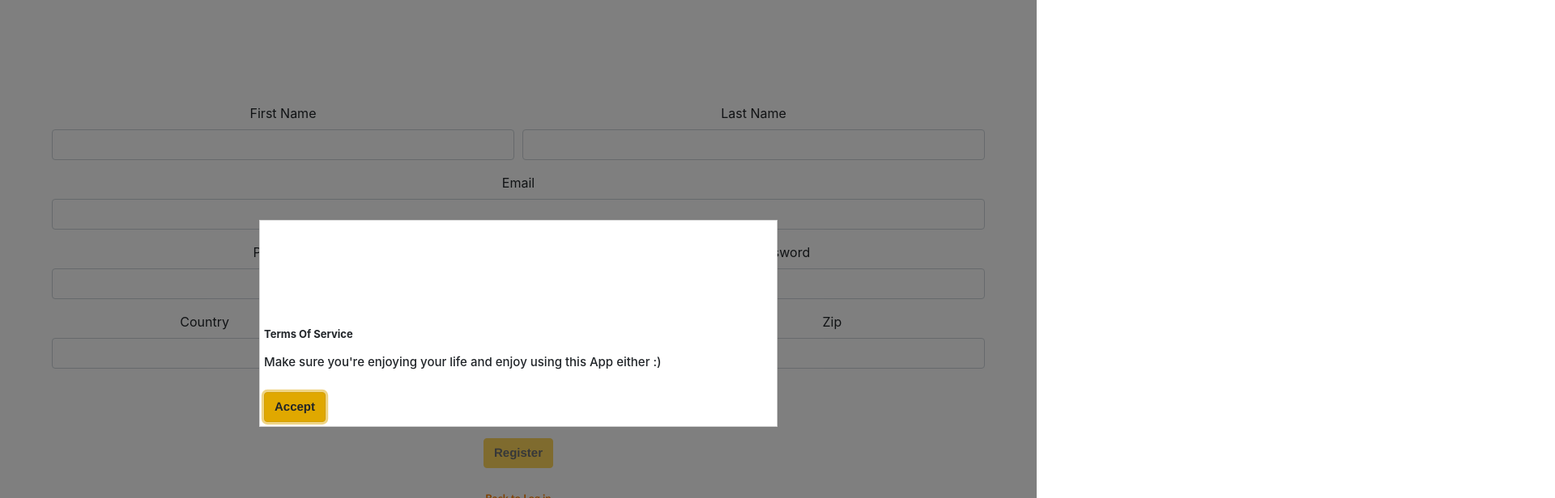
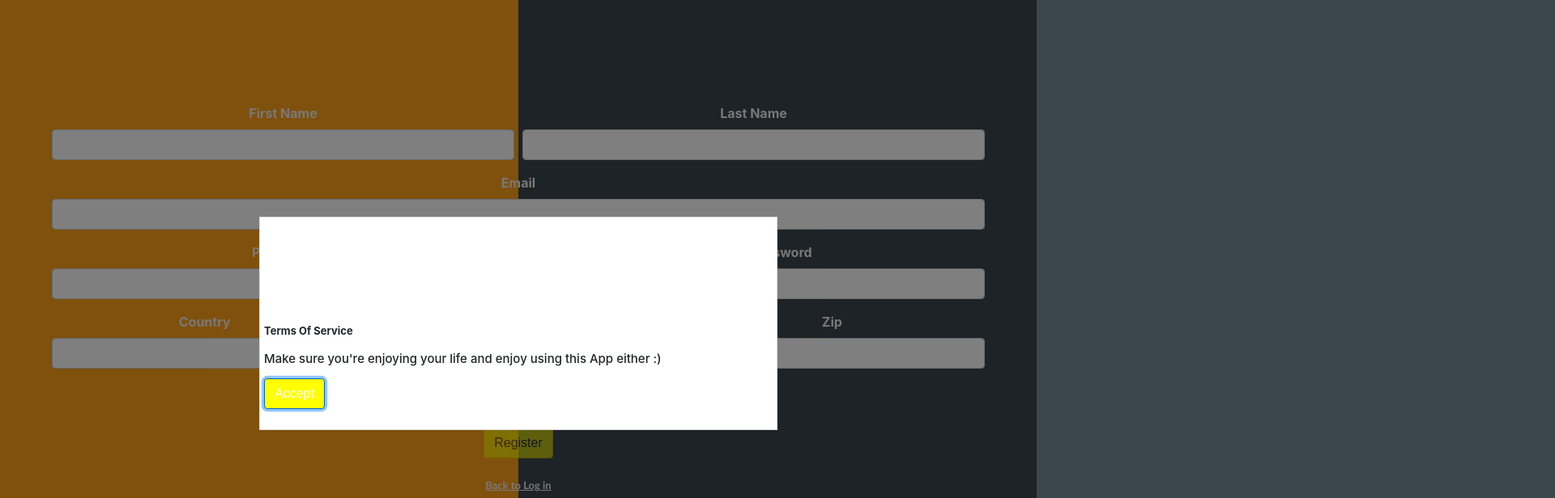
Before and after one commit to MarwanEsm/Currency-Rate-Exchange, a React (Create React App) app: page /RegistrationScreen in a window 1280 px wide. Both pictures are taken after a click on the element "Agree to terms and conditions". Shown: the top 616 px of the page at 81% size, 1920 px wide, since content can reach past the window. Built offline with nearby package versions, Linux system fonts and the light colour scheme; no server answers; the database is empty.

Commit message:
Registration screen styling

```diff
--- a/src/Firstscreen/DateAndTime.js
+++ b/src/Firstscreen/DateAndTime.js
@@ -75,12 +75,12 @@ const h2Style = {
   fontFamily: "FreeMono, monospace ",
   fontSize: 18,
   fontWeight: "bold",
-  color: "white",
+  color: "#f2f2f2",
 };
 
 const currentDate = {
   marginBottom: "10%",
-  color: "white",
+  color: "#f2f2f2",
 };
 
 export default DateAndTime;
--- a/src/Firstscreen/LandingScreen.js
+++ b/src/Firstscreen/LandingScreen.js
@@ -9,7 +9,7 @@ function LandingScreen() {
   return (
     <div>
       <div>
-        <LandingScreenStyle style={style}></LandingScreenStyle>
+        <LandingScreenStyle></LandingScreenStyle>
       </div>
       <div style={divStyle}>
         <DateAndTime />
@@ -21,10 +21,6 @@ function LandingScreen() {
   );
 }
 
-const style = {
-  overflow: "hidden",
-};
-
 const divStyle = {
   position: "relative",
 };
--- a/src/Firstscreen/LoginButton.js
+++ b/src/Firstscreen/LoginButton.js
@@ -24,7 +24,7 @@ const buttonStyle = {
   marginTop: 60,
   marginBottom: 35,
   fontFamily: "Fantasy ",
-
   backgroundColor: "yellow",
 };
+
 export default LoginButton;
--- a/src/RegistrationScreen/RegistrationScreen.js
+++ b/src/RegistrationScreen/RegistrationScreen.js
@@ -7,6 +7,7 @@ import "reactjs-popup/dist/index.css";
 import "bootstrap/dist/css/bootstrap.min.css";
 import { AuthContext } from "../Firebase/FireBaseAuth";
 import { Link } from "react-router-dom";
+import LandingScreenStyle from "../Style/LandingScreenStyle";
 
 function RegistrationScreen() {
   const [open, setOpen] = useState(false);
@@ -66,11 +67,12 @@ function RegistrationScreen() {
 
   return (
     <div>
+      <LandingScreenStyle></LandingScreenStyle>
       <div style={divStyle}>
         <Form>
           <Form.Row>
             <Form.Group as={Col} controlId="formGridfName">
-              <Form.Label>First Name</Form.Label>
+              <Form.Label style={textStyle}>First Name</Form.Label>
               <Form.Control
                 type="text"
                 name="firstName"
@@ -80,7 +82,7 @@ function RegistrationScreen() {
             </Form.Group>
 
             <Form.Group as={Col} controlId="formGridlName">
-              <Form.Label>Last Name</Form.Label>
+              <Form.Label style={textStyle}>Last Name</Form.Label>
               <Form.Control
                 type="text"
                 name="lastName"
@@ -91,7 +93,7 @@ function RegistrationScreen() {
           </Form.Row>
           <Form.Row>
             <Form.Group as={Col} controlId="formGridEmail">
-              <Form.Label>Email</Form.Label>
+              <Form.Label style={textStyle}>Email</Form.Label>
               <Form.Control
                 type="email"
                 name="email"
@@ -102,7 +104,7 @@ function RegistrationScreen() {
           </Form.Row>
           <Form.Row>
             <Form.Group as={Col} controlId="formGridPassword">
-              <Form.Label>Password</Form.Label>
+              <Form.Label style={textStyle}>Password</Form.Label>
               <Form.Control
                 type="password"
                 name="password"
@@ -112,7 +114,7 @@ function RegistrationScreen() {
             </Form.Group>
 
             <Form.Group as={Col} controlId="formGridConfirmPassword">
-              <Form.Label>Confirm Password</Form.Label>
+              <Form.Label style={textStyle}>Confirm Password</Form.Label>
               <Form.Control
                 type="password"
                 name="passwordConfirmation"
@@ -124,7 +126,7 @@ function RegistrationScreen() {
 
           <Form.Row>
             <Form.Group as={Col} controlId="formGridCity">
-              <Form.Label>Country</Form.Label>
+              <Form.Label style={textStyle}>Country</Form.Label>
               <Form.Control
                 type="text"
                 name="country"
@@ -134,7 +136,7 @@ function RegistrationScreen() {
             </Form.Group>
 
             <Form.Group as={Col} controlId="formGridState">
-              <Form.Label>City</Form.Label>
+              <Form.Label style={textStyle}>City</Form.Label>
               <Form.Control
                 type="text"
                 name="city"
@@ -144,7 +146,7 @@ function RegistrationScreen() {
             </Form.Group>
 
             <Form.Group as={Col} controlId="formGridZip">
-              <Form.Label>Zip</Form.Label>
+              <Form.Label style={textStyle}>Zip</Form.Label>
               <Form.Control
                 type="number"
                 name="zip"
@@ -164,7 +166,7 @@ function RegistrationScreen() {
               <p style={a1Style} onClick={openPopup}>
                 Agree to terms and conditions
               </p>
-              <Popup open={open} onClose={closePopup} position="center-top">
+              <Popup open={open} onClose={closePopup} position="center">
                 <Terms closePopup={closePopup} />
               </Popup>
             </Form.Group>
@@ -180,7 +182,6 @@ function RegistrationScreen() {
             Register
           </Button>
         </Form>
-        <br />
 
         <Link to="/LogInScreen" style={aStyle}>
           Back to Log in
@@ -197,12 +198,7 @@ function Terms({ closePopup }) {
       <h3 style={h3Style}>
         Make sure you're enjoying your life and enjoy using this App either :)
       </h3>
-      <Button
-        variant="warning"
-        type="submit"
-        style={buttonStyle}
-        onClick={closePopup}
-      >
+      <Button type="submit" style={buttonStyle} onClick={closePopup}>
         Accept
       </Button>
     </div>
@@ -220,6 +216,7 @@ const divStyle = {
   marginRight: "5%",
   marginTop: "10%",
   marginBottom: "15%",
+  position: "relative",
 };
 
 const aStyle = {
@@ -227,15 +224,16 @@ const aStyle = {
   fontSize: 13,
   fontWeight: "bold",
   textDecoration: "underline",
-  paddingTop: 10,
-  paddingBottom: 20,
-  color: "#ff8000",
+  marginTop: 10,
+  marginBottom: 20,
+  color: "#f2f2f2",
 };
+
 const buttonStyle = {
-  marginTop: 20,
-  fontFamily: "Helvetica",
-  fontWeight: "bold",
-  fontSize: 15,
+  marginTop: 7,
+  marginBottom: 20,
+  fontFamily: "Fantasy ",
+  backgroundColor: "yellow",
 };
 
 const groupStyle = {
@@ -256,4 +254,9 @@ const h3Style = {
   fontSize: 15,
 };
 
+const textStyle = {
+  color: "#f2f2f2",
+  fontWeight: "bold",
+};
+
 export default RegistrationScreen;
--- a/src/Style/LandingScreenStyle.js
+++ b/src/Style/LandingScreenStyle.js
@@ -12,7 +12,7 @@ function LandingScreenStyle() {
 const div1Style = {
   width: "50%",
   marginRight: "50%",
-  height: "100vh",
+  height: "100%",
   backgroundColor: "#ffa31a",
   position: "absolute",
 };
@@ -20,7 +20,7 @@ const div1Style = {
 const div2Style = {
   width: "100%",
   marginLeft: "100%",
-  height: "100vh",
+  height: "100%",
   backgroundColor: "#3B474D",
   position: "absolute",
 };
@@ -29,6 +29,7 @@ const divStyle = {
   display: "flex",
   justifyContent: "space-around",
   width: "100%",
+  height: "auto",
 };
 
 export default LandingScreenStyle;
```
Also changed, not shown: 1 other file (tests, documents, lock files or other folders).
